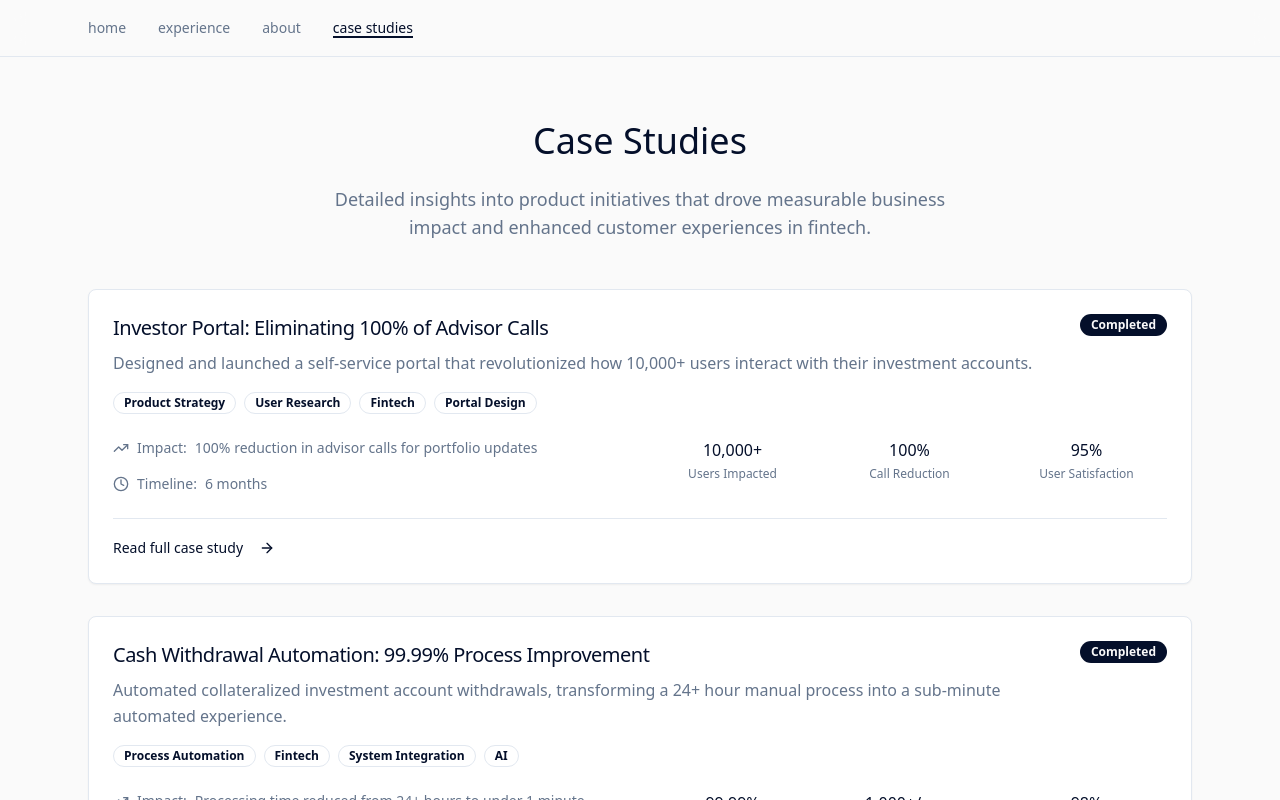
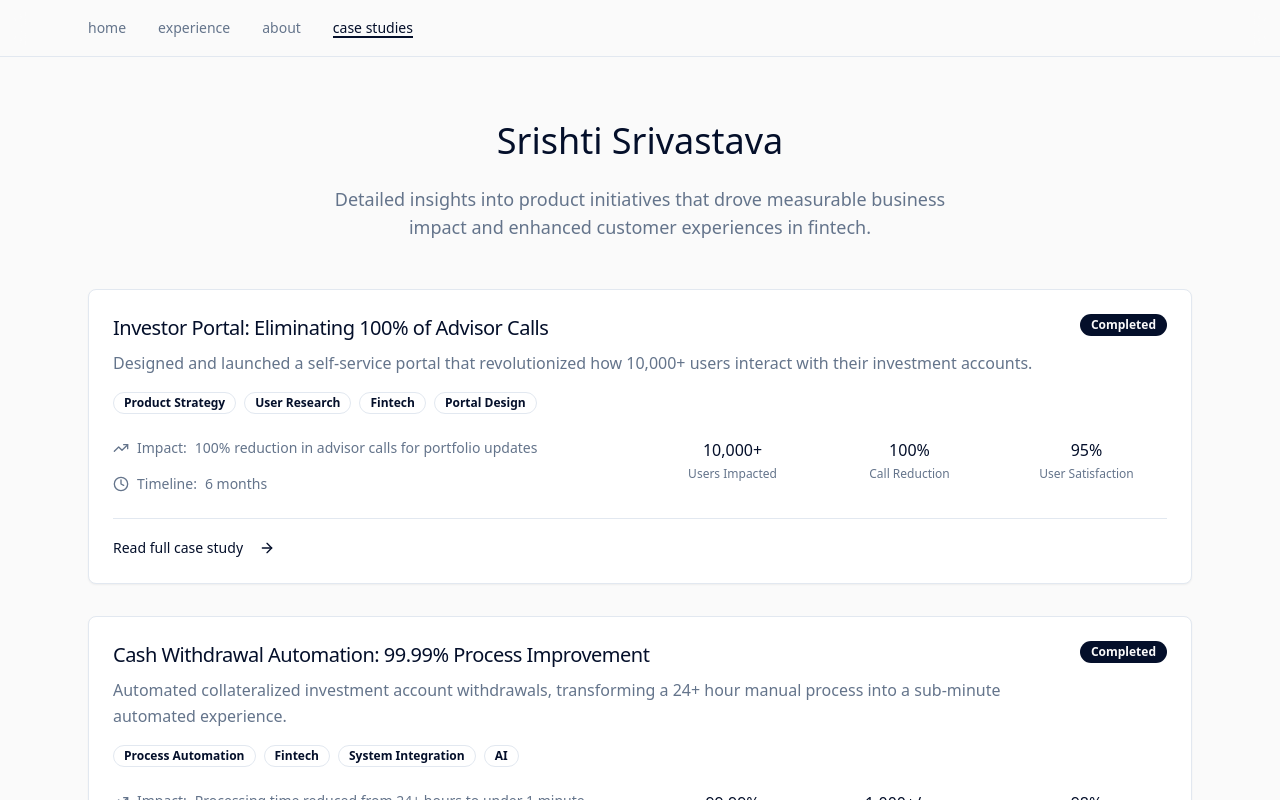
Before and after one commit to srishti25s/srishti25s.github.io, a React (Vite) app: page /case-studies in a window 1280 px wide. Shown: the top 800 px of the page. Built offline with nearby package versions, Linux system fonts and the light colour scheme.

Commit message:
Change page title
Update the title of the case studies page to display the user's name.

```diff
--- a/src/pages/CaseStudies.tsx
+++ b/src/pages/CaseStudies.tsx
@@ -54,7 +54,7 @@ const CaseStudies = () => {
       <main className="max-w-6xl mx-auto px-6 py-16">
         <div className="space-y-12">
           <section className="space-y-6 text-center">
-            <h1 className="text-4xl font-light text-primary">Case Studies</h1>
+            <h1 className="text-4xl font-light text-primary">Srishti Srivastava</h1>
             <p className="text-lg text-muted-foreground max-w-2xl mx-auto">
               Detailed insights into product initiatives that drove measurable business impact
               and enhanced customer experiences in fintech.
```
